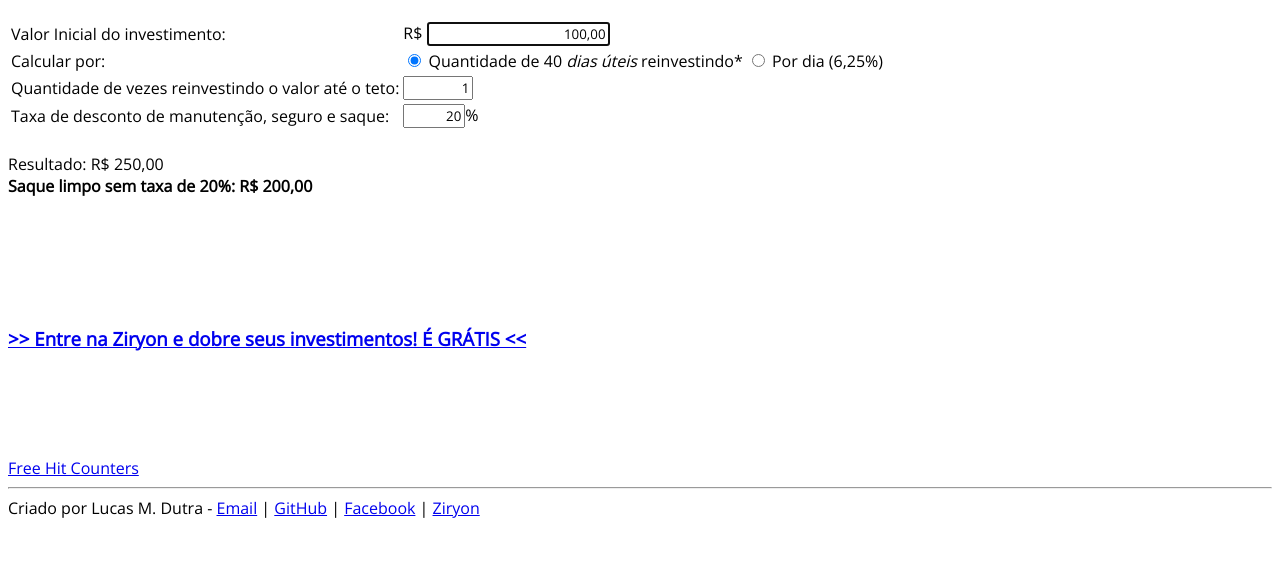
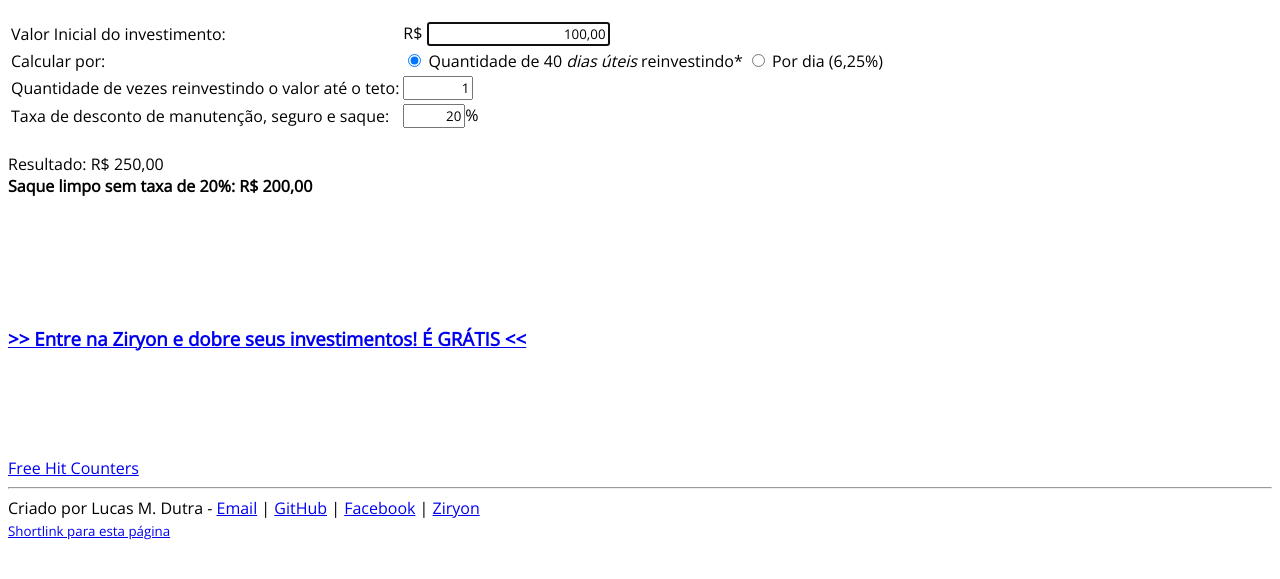
Before and after one commit to terremoth/ZiryonCalculator, a plain HTML site: page index.html in a window 1280 px wide. Shown: the part 67-646 px from the top of the page. Drawn offline with nearby package versions, Linux system fonts and the light colour scheme.

Commit message:
shortlink

```diff
--- a/index.html
+++ b/index.html
@@ -75,6 +75,8 @@
         <script src="https://cdnjs.cloudflare.com/ajax/libs/jquery.mask/1.14.15/jquery.mask.min.js"></script>
         <hr />
         Criado por Lucas M. Dutra - <a href="mailto:dutra.astro@gmail.com">Email</a> | <a href="https://github.com/terremoth">GitHub</a> | <a href="https://facebook.com/terremoth">Facebook</a> | <a href="https://ziryon.com/@lucasmd">Ziryon</a>
+        <br>
+        <small><a href="http://bit.ly/ziryonsim">Shortlink para esta página</a>
         <script>
             String.prototype.replaceAt = function (index, str) {
                 return this.substr(0, index) + str + this.substr(index + str.length);
```
